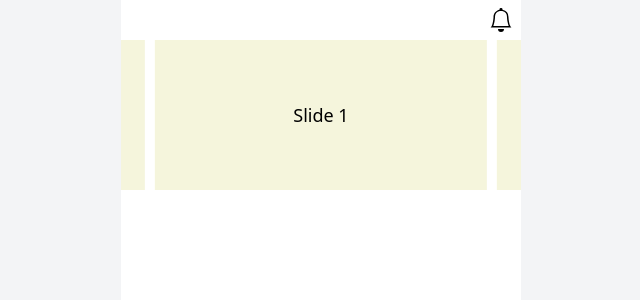
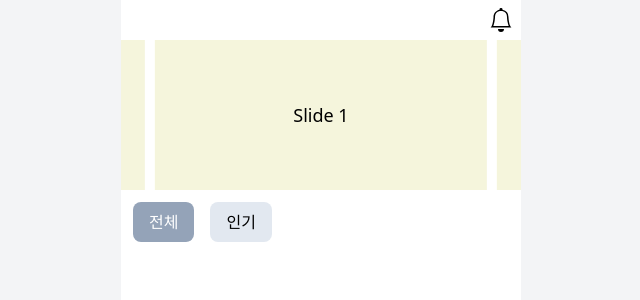
Before and after one commit to SW-Contest/ArtFolio-FE, a React (Vite) app: page / in a window 1280 px wide. Shown: the top 300 px of the page, without its empty margins (319-959 px from the left). Built offline with nearby package versions, Linux system fonts and the light colour scheme.

Commit message:
#1 리스트 정렬 버튼 추가

```diff
--- /dev/null
+++ b/src/components/list/ListButton.tsx
@@ -0,0 +1,28 @@
+import React from "react";
+
+interface ListButtonProps {
+  children: React.ReactNode;
+  onClick: (changeSort: string) => void;
+  sort: string;
+  name: string;
+}
+
+const ListButton = (props: ListButtonProps) => {
+  let classes = "bg-slate-200 px-4 py-2 rounded-lg";
+  if (props.sort === props.name) {
+    classes = "bg-slate-400 text-white px-4 py-2 rounded-lg";
+  }
+  return (
+    <button
+      onClick={() => {
+        props.onClick(props.name);
+      }}
+      className={classes}
+      type="button"
+    >
+      {props.children}
+    </button>
+  );
+};
+
+export default ListButton;
--- /dev/null
+++ b/src/components/list/ListWrapper.tsx
@@ -0,0 +1,26 @@
+import ListButton from "./ListButton";
+import { useState } from "react";
+
+const ListWrapper = () => {
+  const [sort, setSort] = useState("전체"); // 전체,인기
+
+  const changeSortHandler = (changeSort: string) => {
+    console.log("클릭!");
+    setSort(changeSort);
+  };
+
+  return (
+    <section className="flex flex-col w-full p-3">
+      <div className="flex gap-4">
+        <ListButton sort={sort} name="전체" onClick={changeSortHandler}>
+          전체
+        </ListButton>
+        <ListButton sort={sort} name="인기" onClick={changeSortHandler}>
+          인기
+        </ListButton>
+      </div>
+    </section>
+  );
+};
+
+export default ListWrapper;
--- a/src/pages/MainPage.tsx
+++ b/src/pages/MainPage.tsx
@@ -1,12 +1,14 @@
 import Layout from "../components/ui/Layout";
 import Header from "../components/ui/Header";
 import Carousel from "../components/ui/Carousel";
+import ListWrapper from "../components/list/ListWrapper";
 
 const MainPage = () => {
   return (
     <Layout>
       <Header />
       <Carousel />
+      <ListWrapper />
     </Layout>
   );
 };
```
